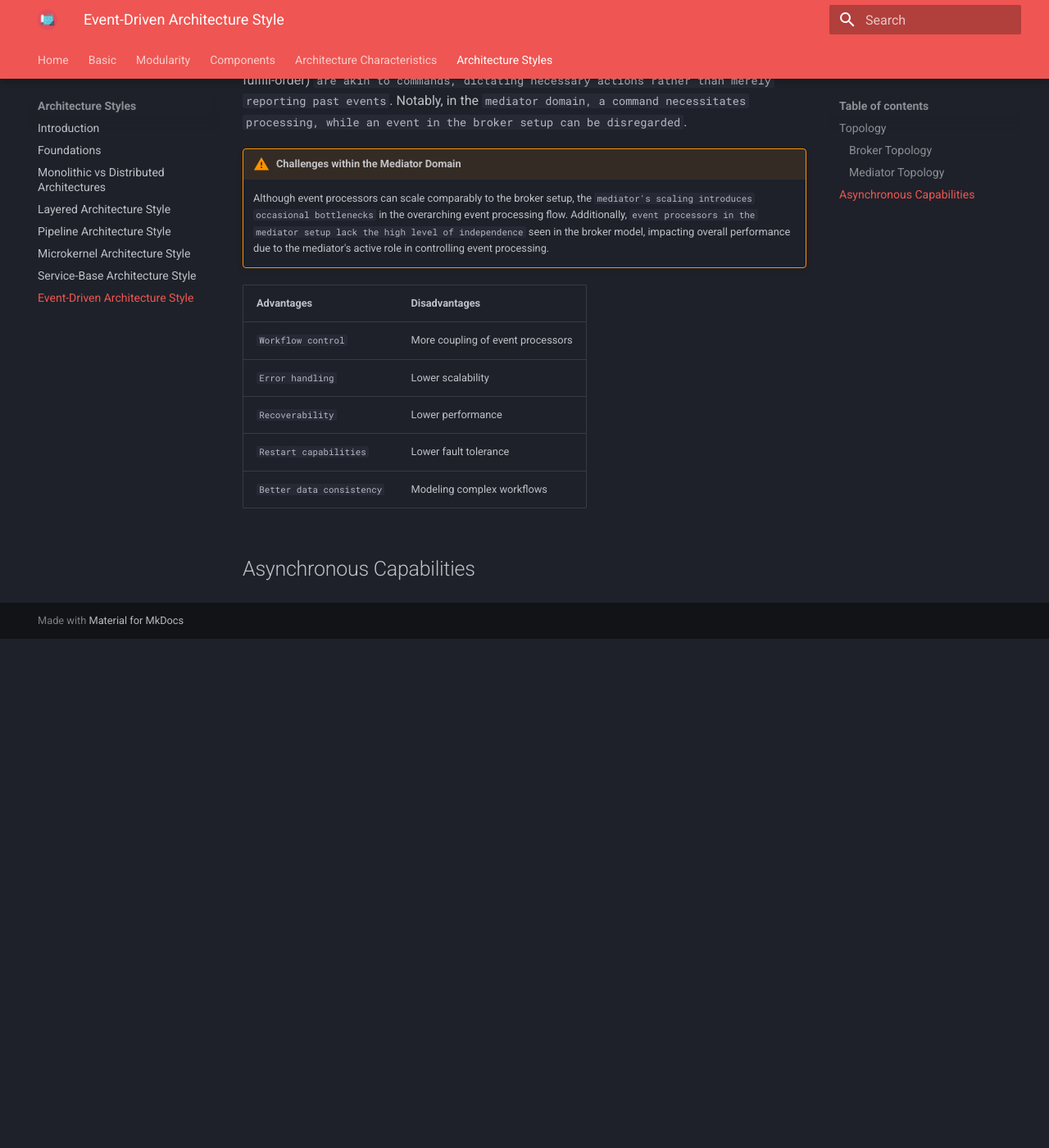
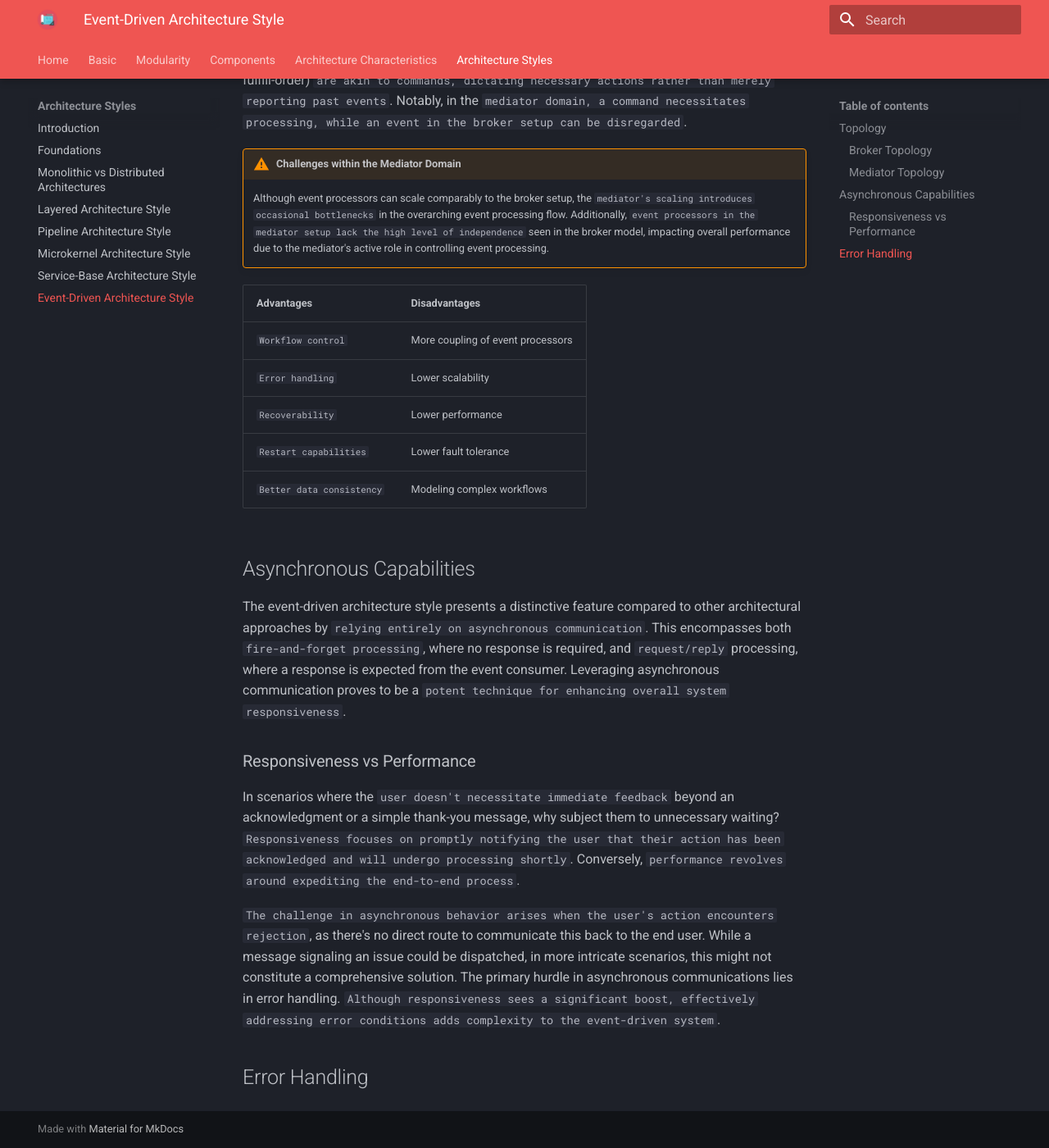
Before and after one commit to RomeroGabriel/mastering-software-architecture, an MkDocs documentation site: the page built from documentation/arch_styles/event_driven_arch.md, in a window 1280 px wide and 1400 px high, scrolled down 5523 px. Shown: the whole window at 82% size. Built offline with MkDocs 1.6.1 and Material for MkDocs 9.7.7, drawn with Linux system fonts in a browser that asks for light colours; before the commit the page ends 6302 px from its top, so only the background shows below that.

Commit message:
add Asynchronous Capabilities

```diff
--- a/documentation/arch_styles/event_driven_arch.md
+++ b/documentation/arch_styles/event_driven_arch.md
@@ -112,3 +112,13 @@ A fundamental disparity surfaces between the processing events in broker and med
 | `Better data consistency` | Modeling complex workflows |
 
 ## Asynchronous Capabilities
+
+The event-driven architecture style presents a distinctive feature compared to other architectural approaches by `relying entirely on asynchronous communication`. This encompasses both `fire-and-forget processing`, where no response is required, and `request/reply` processing, where a response is expected from the event consumer. Leveraging asynchronous communication proves to be a `potent technique for enhancing overall system responsiveness`.
+
+### Responsiveness vs Performance
+
+In scenarios where the `user doesn't necessitate immediate feedback` beyond an acknowledgment or a simple thank-you message, why subject them to unnecessary waiting? `Responsiveness focuses on promptly notifying the user that their action has been acknowledged and will undergo processing shortly`. Conversely, `performance revolves around expediting the end-to-end process`.
+
+`The challenge in asynchronous behavior arises when the user's action encounters rejection`, as there's no direct route to communicate this back to the end user. While a message signaling an issue could be dispatched, in more intricate scenarios, this might not constitute a comprehensive solution. The primary hurdle in asynchronous communications lies in error handling. `Although responsiveness sees a significant boost, effectively addressing error conditions adds complexity to the event-driven system`.
+
+## Error Handling
```
